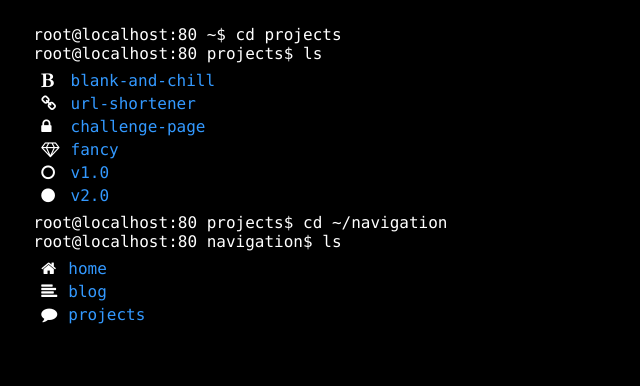
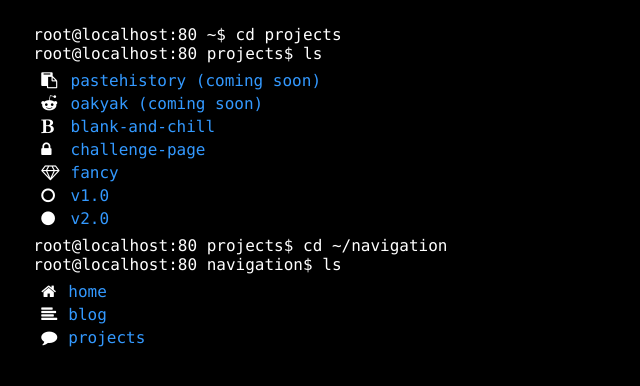
Before and after one commit to jswny/j1.io-v1, a Node server app: page /projects in a window 1280 px wide. Shown: the top 386 px of the page, without its empty margins (0-640 px from the left). Run offline with Node 20, Linux system fonts and the light colour scheme; some libraries are stand-ins or nearby versions.

Commit message:
Fixed some descriptions

```diff
--- a/views/index.jade
+++ b/views/index.jade
@@ -70,7 +70,7 @@ block content
                 <i class="fa fa-envelope-o"></i>
               </td>
               <td>
-                <a href="mailto:joe@jswny.io">joe@jswny.io</a>
+                <a href="mailto:joe@j1.io">joe@j1.io</a>
               </td>
             </tr>
           </tbody>
--- a/views/projects.jade
+++ b/views/projects.jade
@@ -16,18 +16,26 @@ block content
             <tbody>
               <tr>
                 <td>
-                  <i class="fa fa-bold"></i>
+                  <i class="fa fa-clipboard"></i>
                 </td>
                 <td>
-                  <a href="//blankandchill.com">blank-and-chill</a>
+                  <a href="#">pastehistory (coming soon)</a>
                 </td>
               </tr>
               <tr>
                 <td>
-                  <i class="fa fa-link"></i>
+                  <i class="fa fa-reddit-alien"></i>
                 </td>
                 <td>
-                  <a href="//j1.io">url-shortener</a>
+                  <a href="#">oakyak (coming soon)</a>
+                </td>
+              </tr>
+              <tr>
+                <td>
+                  <i class="fa fa-bold"></i>
+                </td>
+                <td>
+                  <a href="//github.com/jswny/blankandchill">blank-and-chill</a>
                 </td>
               </tr>
               <tr>
```
